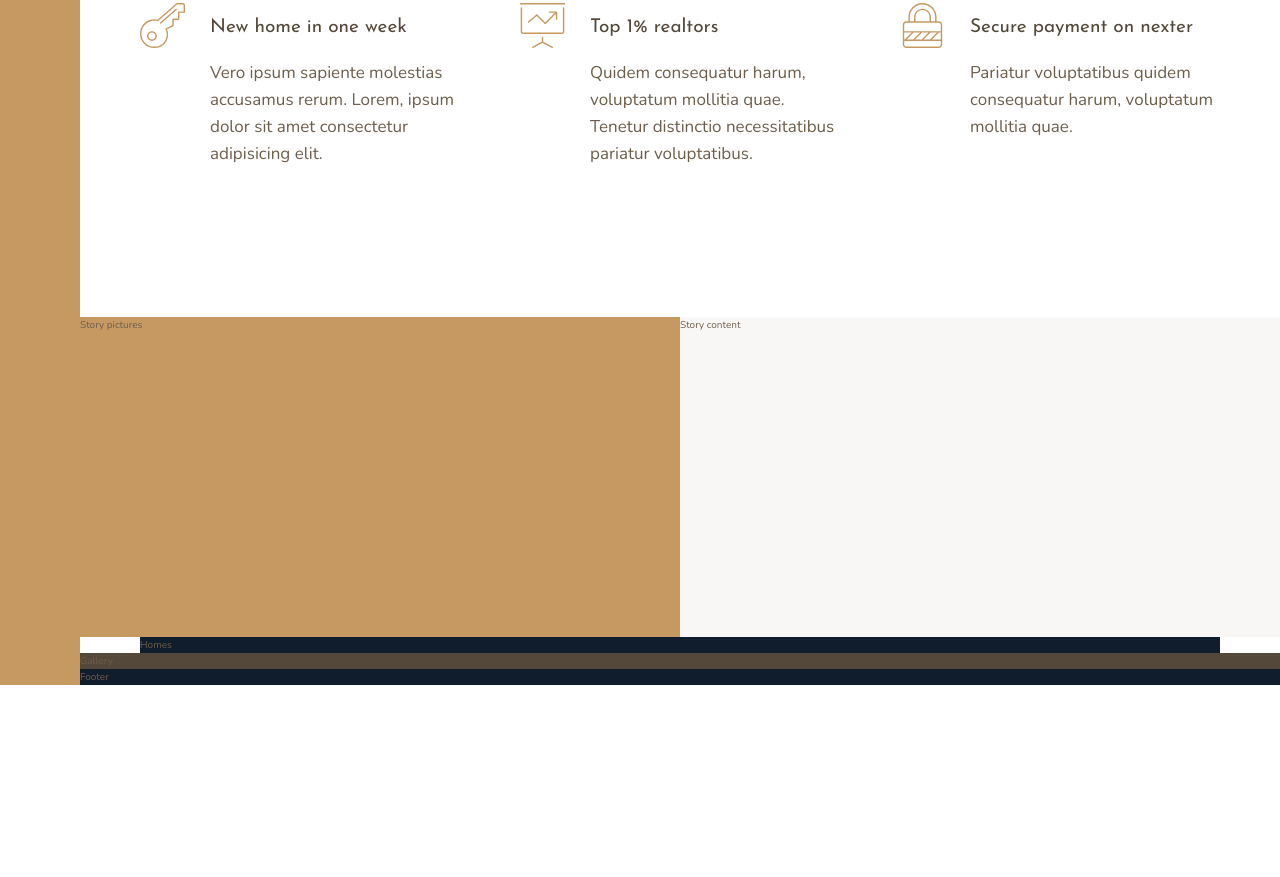
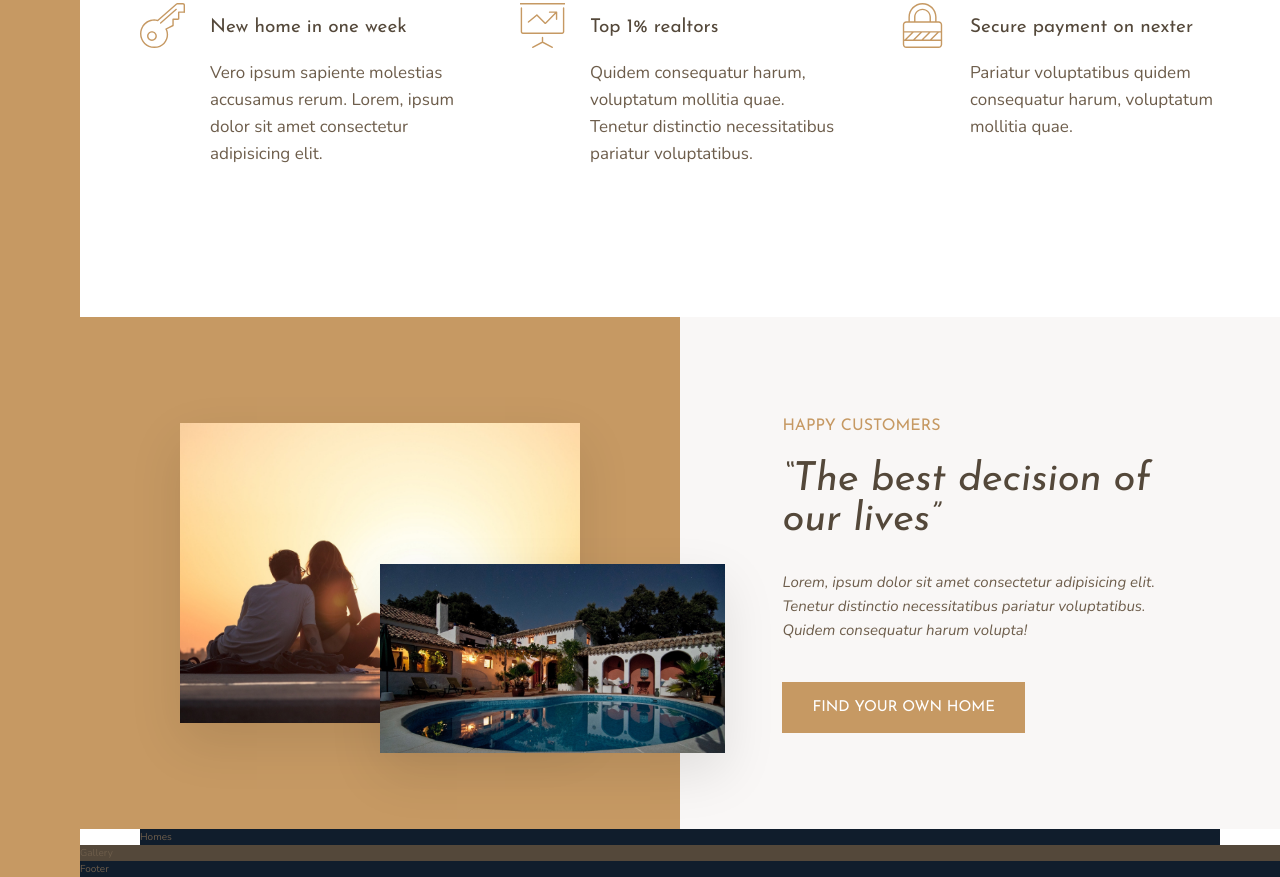
Before and after one commit to sonyks/nexter, a website: page index.html in a window 1280 px wide. Shown: the part 991-1868 px from the top of the page. Before the commit the page ends 1676 px from the top, so only its background shows below. Drawn offline with nearby package versions, Linux system fonts and the light colour scheme.

Commit message:
added story styles

```diff
--- a/index.html
+++ b/index.html
@@ -94,11 +94,22 @@
         </section>
 
         <div class="story__pictures">
-            Story pictures
+            <img src="img/story-1.jpeg" alt="Couple with new house" class="story__img--1">
+            <img src="img/story-2.jpeg" alt="New house" class="story__img--2">
         </div>
 
         <div class="story__content">
-            Story content
+            <h3 class="heading-3 mb-sm">
+                Happy Customers
+            </h3>
+            <h2 class="heading-2 heading-2--dark mb-md">
+                &ldquo;The best decision of our lives&rdquo;
+            </h2>
+            <p class="story__text">
+                Lorem, ipsum dolor sit amet consectetur adipisicing elit. Tenetur distinctio necessitatibus
+                pariatur voluptatibus. Quidem consequatur harum volupta!
+            </p>
+            <button class="btn">Find your own home</button>
         </div>
 
         <section class="homes">
--- a/sass/_base.scss
+++ b/sass/_base.scss
@@ -36,8 +36,8 @@ body {
 
 .container {
     display: grid;
-    grid-template-rows: 80vh min-content 40vh repeat(3, min-content);
-    grid-template-columns: [sidebar-start] 8rem [sidebar-end full-start] minmax(6rem, 1fr) [center-start] repeat(8,
-        [col-start] minmax(min-content, 14rem) [col-end]) [center-end] minmax(6rem, 1fr) [full-end];
+    grid-template-rows: 80vh min-content 40vw repeat(3, min-content);
+    grid-template-columns: [sidebar-start] 8rem [sidebar-end full-start] minmax(6rem, 1fr) [center-start]
+        repeat(8, [col-start] minmax(min-content, 14rem) [col-end]) [center-end] minmax(6rem, 1fr) [full-end];
 
 }
--- a/sass/_story.scss
+++ b/sass/_story.scss
@@ -2,10 +2,43 @@
     &__pictures {
         background-color: $color-primary;
         grid-column: full-start / col-end 4;
+        background-image: linear-gradient(rgba($color-primary, .5), rgba($color-primary, .5)) url(../img/back.jpg);
+
+        display: grid;
+        grid-template-rows: repeat(6, 1fr);
+        grid-template-columns: repeat(6, 1fr);
+        align-items: center;
+    }
+
+    &__img--1 {
+        width: 100%;
+        grid-row: 2 / 6;
+        grid-column: 2 / 6;
+        box-shadow: 0 2rem 5rem rgba($color: #000000, $alpha: .1);
+    }
+
+    &__img--2 {
+        width: 115%;
+        grid-row: 4 / 6;
+        grid-column: 4 / 7;
+        z-index: 20;
+        box-shadow: 0 2rem 5rem rgba($color: #000000, $alpha: .1);
     }
 
     &__content {
         background-color: $color-grey-light-1;
         grid-column: col-start 5 / full-end;
+
+        padding: 6rem 8vw;
+        display: flex;
+        flex-direction: column;
+        justify-content: center;
+        align-items: flex-start;
+    }
+
+    &__text {
+        font-size: 1.5rem;
+        font-style: italic;
+        margin-bottom: 4rem;
     }
 }
--- a/sass/_typography.scss
+++ b/sass/_typography.scss
@@ -9,10 +9,24 @@
 
 .heading-2 {
     @extend %heading;
+    font-size: 4rem;
+    font-style: italic;
+    line-height: 1;
+
+    &--light {
+        color: $color-grey-light-1;
+    }
+
+    &--dark {
+        color: $color-grey-dark-1;
+    }
 }
 
 .heading-3 {
     @extend %heading;
+    font-size: 1.6rem;
+    color: $color-primary;
+    text-transform: uppercase;
 }
 
 .heading-4 {
@@ -27,3 +41,25 @@
         color: $color-grey-dark-1;
     }
 }
+
+.btn {
+    background-color: $color-primary;
+    color: #fff;
+    border: none;
+    border-radius: 0;
+    font-family: $font-display;
+    font-size: 1.5rem;
+    text-transform: uppercase;
+    padding: 1.8rem 3rem;
+    cursor: pointer;
+    transition: all .2s;
+
+    &:hover {
+        background-color: $color-primary-dark;
+    }
+}
+
+.mb-sm { margin-bottom: 2rem;}
+.mb-md { margin-bottom: 3rem;}
+.mb-lg { margin-bottom: 4rem;}
+.mb-hg { margin-bottom: 8rem;}
```
Also changed, not shown: css/style.css.
